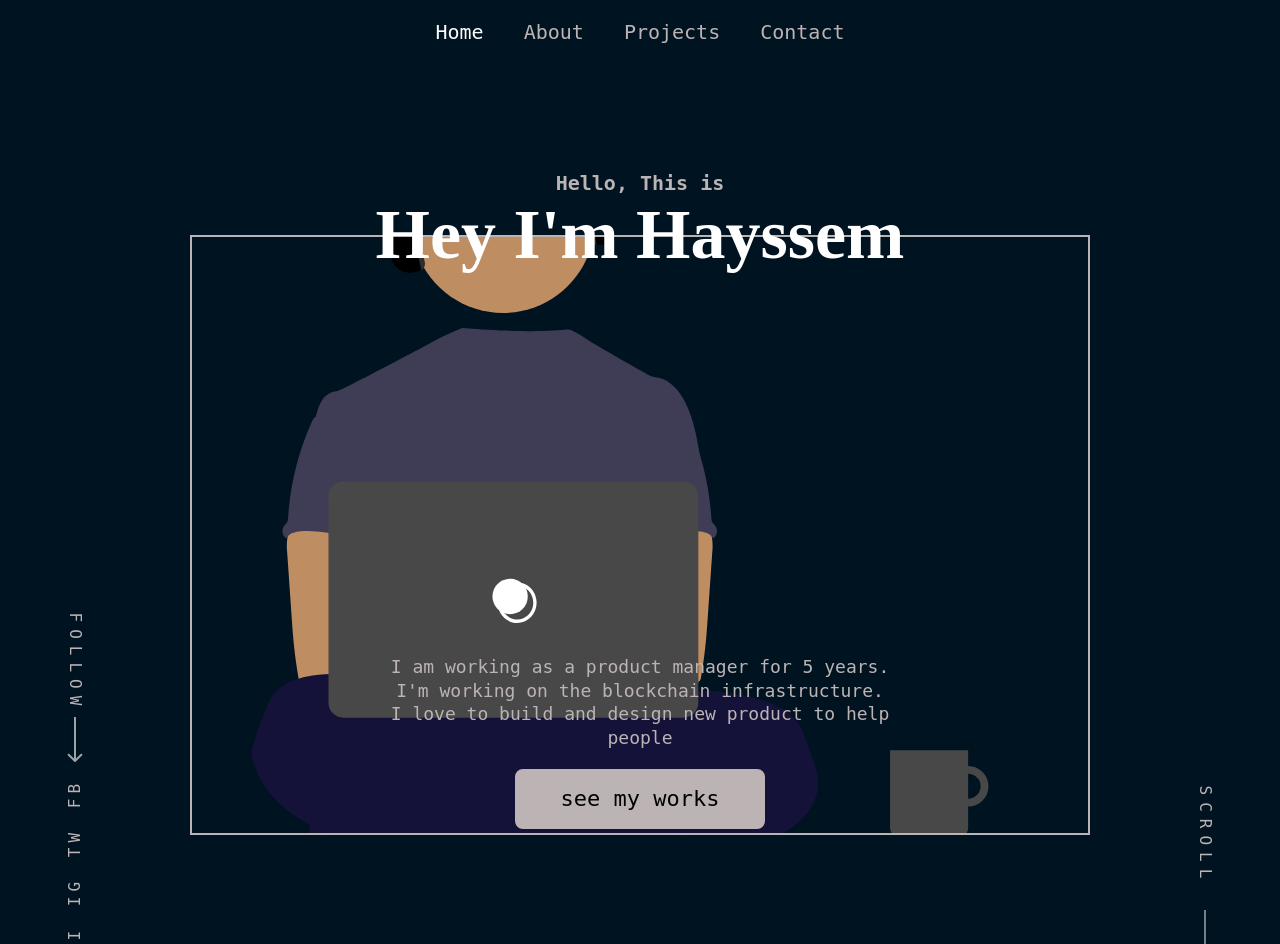
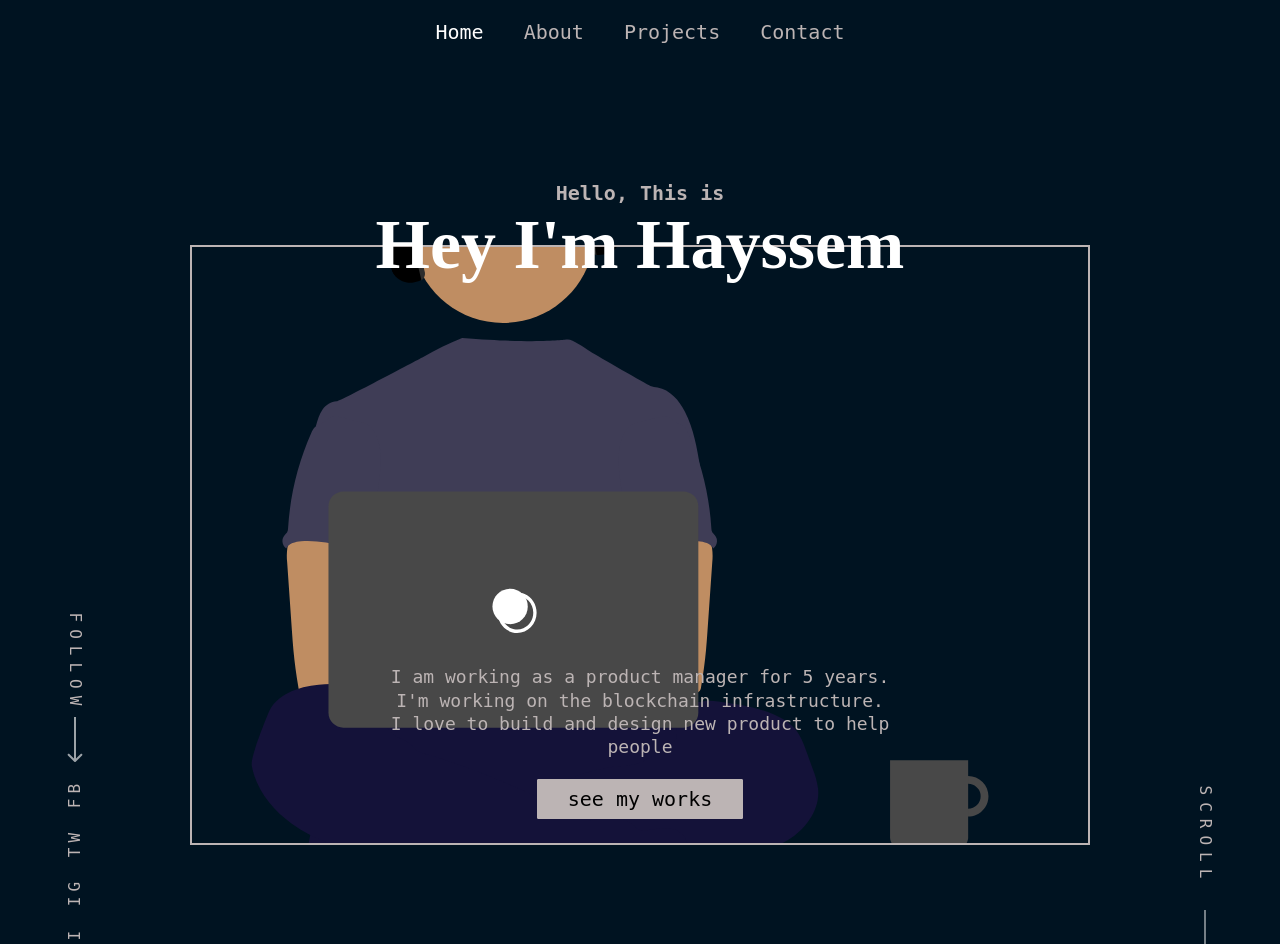
Before and after one commit to cuitlazotlac/portfolio-v3, a React (Create React App) app: page / in a window 1280 px wide. Shown: the top 944 px of the page. Built offline with nearby package versions, Linux system fonts and the light colour scheme.

Commit message:
continue to improve the ui | add branding

```diff
--- a/src/assets/i18next/en.json
+++ b/src/assets/i18next/en.json
@@ -2,5 +2,11 @@
   "Home": {
     "Title": "Hey I'm Hayssem",
     "Description": "Bitcoin PM"
+  },
+  "Footer": {
+    "Title": "Hayssem Vazquez-Elsayed",
+    "Description": "Product Manager currently building the infrastructure of digital assets",
+    "Section": "Section",
+    "Social Links": "Social Links"
   }
 }
--- a/src/components/Button.jsx
+++ b/src/components/Button.jsx
@@ -19,12 +19,12 @@ export default function Button({
 const ButtonStyle = styled.div`
   margin-top: 2rem;
   .button {
-    font-size: 2.2rem;
+    font-size: 2rem;
     background-color: ${(props) =>
       props.outline ? "transperant" : "var(--gray-1)"};
-    padding: 0.7em 2em;
-    border: 2px solid var(--gray-1);
-    border-radius: 8px;
+    padding: 0.35em 1.5em;
+    border: 1px solid var(--gray-1);
+    border-radius: 1px;
     display: inline-block;
     color: ${(props) => (props.outline ? "var(--gary-1)" : "black")};
   }
--- a/src/components/ProjectItem.jsx
+++ b/src/components/ProjectItem.jsx
@@ -28,26 +28,24 @@ const ProjectItemStyles = styled.div`
   .projectItem__img {
     width: 100%;
     height: 400px;
-    border-radius: 12px;
+    border-radius: 1px;
     overflow: hidden;
     display: inline-block;
-    border: 3px solid var(--gray-2);
+    border: 1px solid var(--gray-2);
     img {
       height: 100%;
     }
   }
   .projectItem__info {
-    margin-top: 1rem;
     background-color: var(--deep-dark);
     padding: 1rem;
-    border-radius: 12px;
+    border-radius: 1px;
   }
   .projectItem__title {
     font-size: 2.2rem;
   }
   .projectItem__desc {
     font-size: 1.6rem;
-    font-family: "RobotoMono Regular";
     margin-top: 1rem;
   }
   @media only screen and (max-width: 768px) {
--- a/src/components/ThemeToggle.jsx
+++ b/src/components/ThemeToggle.jsx
@@ -1,5 +1,7 @@
 import React, { useState, useEffect } from "react";
 import styled from "styled-components";
+
+import { MdWbSunny } from "react-icons/md";
 
 export default function ThemeToggle() {
   const [theme, setTheme] = useState("light-theme");
@@ -31,9 +33,7 @@ export default function ThemeToggle() {
           // onClick={themeToggler}
         />
         <label htmlFor="chk" className="label">
-          <span className="fa-moon">info</span>{" "}
-          <span className="fa-sun">favorite_border</span>{" "}
-          <div className="ball"></div>
+          <MdWbSunny />
         </label>
       </div>
     </NavigationStyled>
@@ -41,184 +41,18 @@ export default function ThemeToggle() {
 }
 
 const NavigationStyled = styled.nav`
-  display: flex;
-  justify-content: space-between;
-  flex-direction: column;
-  align-items: center;
-  height: 100%;
-  width: 100%;
-  border-right: 1px solid var(--sidebar-dark-border);
-  .profile {
-    width: 100%;
-    height: 15%;
-    margin-top: 0.5rem;
-    display: grid;
-    grid-template-columns: 50% 25% 25%;
-    .avatar {
-      width: 95%;
-      height: 75%;
-      margin-left: 0.2rem;
-      grid-column-start: 1;
-      grid-column-end: 2;
-    }
-
-    .light-dark-toggle {
-      width: 90%;
-      height: 100%;
-      grid-column-start: 2;
-      grid-column-end: 3;
-      margin-top: 1.1rem;
-      margin-left: 1rem;
+  margin-top: 1em;
   .checkbox {
-        opacity: 0;
-        position: absolute;
-      }
-      .checkbox:checked + .label .ball {
-        transform: translateX(24px);
+    display: none;
   }
   .label {
-        background-color: var(--second-light-color);
     border-radius: 50px;
     display: flex;
     justify-content: space-between;
     position: relative;
     padding: 5px;
-        // height: 26px;
+    height: 35px;
     width: 53px;
     transform: scale(1);
   }
-      .ball {
-        height: 25px;
-        width: 25px;
-        top: 2px;
-        left: 2px;
-        border-radius: 50px;
-        background-color: #fff;
-        position: absolute;
-        transition: transform 0.2s linear;
-      }
-      .fa-moon {
-        color: #f1c40f;
-      }
-      .fa-sun {
-        color: #f39c12;
-      }
-    }
-
-    .lang-list {
-      grid-column-start: 3;
-      grid-column-end: 4;
-      margin-top: 0.9rem;
-      margin-left: 1.1rem;
-      .dropdown-toggle::after {
-        display: none;
-        border-top: none;
-        border-right: none;
-        border-left: none;
-        border-bottom: none;
-      }
-      .btn {
-        background-color: var(--second-light-color);
-        color: #fff;
-      }
-    }
-  }
-  .nav-items {
-    width: 100%;
-    text-align: center;
-    .active-class {
-      background-color: var(--primary-color-light);
-      color: white;
-    }
-    li {
-      display: block;
-      a {
-        font-weight: 200;
-        display: block;
-        padding: 0.45rem 0;
-        position: relative;
-        z-index: 10;
-        text-transform: uppercase;
-        transition: all 0.4s ease-in-out;
-        font-size: 1.3rem;
-        letter-spacing: 0.5px;
-        text-decoration: inherit; /* no underline */
-        &:hover {
-          cursor: pointer;
-          color: var(--border-color);
-        }
-        &::before {
-          content: "";
-          position: absolute;
-          bottom: 0;
-          left: 0;
-          width: 0;
-          height: 50%;
-          background-color: var(--border-color);
-          transition: All 0.4s cubic-bezier(1, -0.2, 0.25, 0.95);
-          opacity: 0.21;
-          z-index: -1;
-        }
-      }
-      a:hover::before {
-        width: 100%;
-        height: 100%;
-      }
-    }
-  }
-  footer {
-    border-top: 1px solid var(--border-color);
-    width: 100%;
-    p {
-      padding: 1.3rem 0;
-      font-size: 1.1rem;
-      display: block;
-      text-align: center;
-    }
-  }
-  .footer-div {
-    width: 100%;
-    // height: 13%;
-    display: grid;
-    grid-template-columns: repeat(2, 1fr);
-    grid-template-rows: repeat(2, 1fr);
-    .social-btn {
-      grid-column-start: 1;
-      grid-column-end: 3;
-      grid-row-start: 1;
-      grid-row-end: 2;
-      img {
-        height: 80%;
-        width: 25%;
-        &:hover {
-          transform: scale(1.1);
-          transform: translate(2px, -2px);
-          transform-style: preserve-3d;
-          transition: all 0.2s ease-in-out;
-          // box-shadow: 2px 2px var(--second-light-color);
-        }
-      }
-    }
-    .copyright {
-      font-weight: 100;
-      font-size: 1.1rem;
-      margin-top: 0.2rem;
-      margin-left: 0.4rem;
-      text-align: left;
-      grid-column-start: 1;
-      grid-column-end: 3;
-      grid-row-start: 2;
-      grid-row-end: 3;
-      img {
-        height: 20%;
-        width: 20%;
-      }
-    }
-    @media screen and (max-width: 496px) {
-      margin-bottom: 15%;
-    }
-    @media screen and (max-width: 370px) {
-      margin-bottom: 15%;
-    }
-  }
 `;
--- a/src/components/shared/Footer.jsx
+++ b/src/components/shared/Footer.jsx
@@ -18,16 +18,14 @@ export default function Footer() {
     <FooterStyle>
       <div className="container">
         <div className="footer__col1">
-          <h1 className="footer__col1__title">{t("Home.Title")}</h1>
-          <PText>
-            I'm a product manager working on the blockchain infrastructure
-          </PText>
+          <h1 className="footer__col1__title">{t("Footer.Title")}</h1>
+          <PText>{t("Footer.Description")}</PText>
           <LanguageSelect />
           <ThemeToggle />
         </div>
         <div className="footer__col2">
           <FooterCol
-            heading="Important Links"
+            heading={t("Footer.Section")}
             links={[
               {
                 title: "Home",
@@ -54,37 +52,41 @@ export default function Footer() {
         </div>
         <div className="footer__col3">
           <FooterCol
-            heading="Contact Info"
+            heading=" "
             links={[
               {
-                title: "+88012312",
-                path: "tel:+88012312",
+                title: " ",
+                path: " ",
               },
               {
-                title: "webcifar@gmail.com",
-                path: "mailto:webcifar@gmail.com",
+                title: " ",
+                path: " ",
               },
               {
-                title: "GEC Circle, Chittagong, Bangladesh",
-                path: "http://google.com/maps",
+                title: " ",
+                path: " ",
               },
             ]}
           />
         </div>
         <div className="footer__col4">
           <FooterCol
-            heading="social Links"
+            heading={t("Footer.Social Links")}
             links={[
               {
-                title: "Facebook",
+                title: "LinkedIn",
                 path: "http://facebook.com",
               },
               {
-                title: "Twitter",
+                title: "Github",
                 path: "http://twitter.com",
               },
               {
-                title: "Instagram",
+                title: "Behance",
+                path: "http://instagram.com",
+              },
+              {
+                title: "Codepen",
                 path: "http://instagram.com",
               },
             ]}
@@ -93,12 +95,7 @@ export default function Footer() {
       </div>
       <div className="copyright">
         <div className="container">
-          <PText>
-            © 2021 - Hayssem Elsayed | Designed By{" "}
-            <a target="_blank" rel="noreferrer" href="http://webcifar.com">
-              web cifar
-            </a>{" "}
-          </PText>
+          {/* <PText>© 2021 - Hayssem Elsayed | Built with</PText> */}
         </div>
       </div>
     </FooterStyle>
@@ -106,7 +103,6 @@ export default function Footer() {
 }
 
 const FooterStyle = styled.div`
-  // background-color: var(--deep-dark);
   background-color: var(--primary-color);
   padding-top: 10rem;
   .lang-list {
--- a/src/components/shared/NavMenu.jsx
+++ b/src/components/shared/NavMenu.jsx
@@ -92,7 +92,7 @@ const NavStyles = styled.nav`
     text-align: center;
     li {
       display: inline-block;
-      border-radius: 8px;
+      border-radius: 1px;
       transition: 0.3s ease background-color;
       &:hover {
         background-color: var(--deep-dark);
--- a/src/pages/Projects.jsx
+++ b/src/pages/Projects.jsx
@@ -76,7 +76,7 @@ const ProjectStyle = styled.div`
     font-size: 2rem;
     padding: 0.8rem;
     color: var(--black);
-    border-radius: 6px;
+    border-radius: 1px;
     outline: none;
     border: none;
   }
--- a/src/styles/GlobalStyle.js
+++ b/src/styles/GlobalStyle.js
@@ -2,10 +2,10 @@ import { createGlobalStyle } from "styled-components";
 
 const GlobalStyles = createGlobalStyle`
 .light-theme{
-  --primary-color: #001bff;
+  --primary-color: #FFFFFF;
 }
 .dark-theme{
-  --primary-color: #ffff;
+  --primary-color: #001321;
 }
 
 *{
```
Lines whose indentation alone changed are shown as unchanged.
